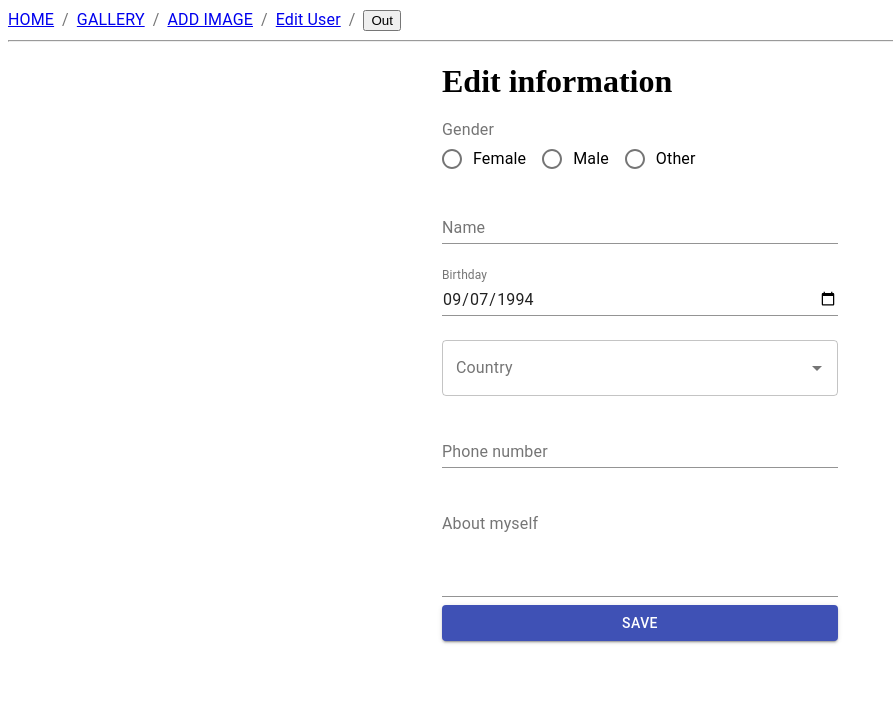
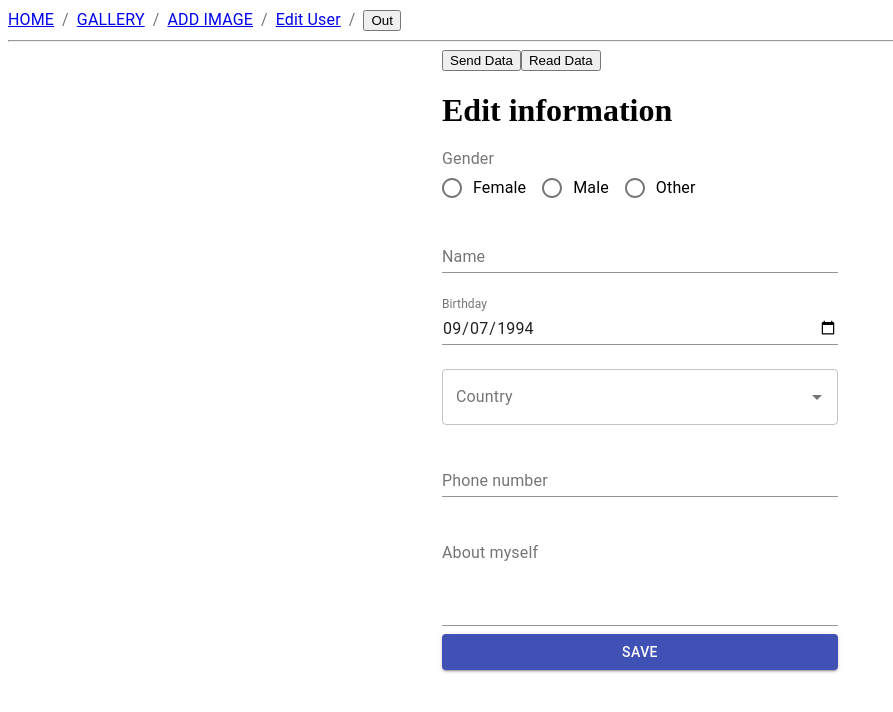
Before and after one commit to jathpr/gallery_fe09, a React (Create React App) app: page /editUser in a window 1280 px wide. Shown: the top 712 px of the page, without its empty margins (0-893 px from the left). Built offline with nearby package versions, Linux system fonts and the light colour scheme; no server answers.

Commit message:
add & read data

```diff
--- a/src/Components/UserInfoEdit.jsx
+++ b/src/Components/UserInfoEdit.jsx
@@ -13,6 +13,7 @@ import { createTheme } from "@material-ui/core/styles";
 import { Autocomplete } from "@material-ui/lab";
 import { useForm } from "react-hook-form";
 import countries from "../countryList";
+import { readData, sendData } from "../firestore";
 
 const theme = createTheme();
 
@@ -28,6 +29,8 @@ export const UserInfoEdit = () => {
   return (
     <ThemeProvider theme={theme}>
       <Container component="main" maxWidth="xs">
+        <button onClick={sendData}>Send Data</button>
+        <button onClick={readData}>Read Data</button>
         <h1>Edit information</h1>
         <FormControl onSubmit={handleSubmit(onSubmit)} fullWidth>
           <FormLabel>Gender</FormLabel>
--- /dev/null
+++ b/src/firestore.js
@@ -0,0 +1,39 @@
+import {
+  collection,
+  addDoc,
+  getFirestore,
+  setDoc,
+  doc,
+  getDocs,
+} from "firebase/firestore";
+import { app } from "./firebase";
+
+const db = getFirestore(app);
+
+export const sendData = async () => {
+  await setDoc(doc(db, "users", "new-city-id"), {
+    first: "Ada",
+    last: "Lovelace",
+    born: 1815,
+  });
+};
+
+export const readData = async () => {
+  const querySnapshot = await getDocs(collection(db, "users"));
+  querySnapshot.forEach((doc) => {
+    console.log(`${doc.id} => ${doc.data()}`);
+  });
+};
+
+/*export const sendData = async () => {
+  try {
+    const docRef = await addDoc(collection(db, "users"), {
+      first: "Ada",
+      last: "Lovelace",
+      born: 1815,
+    });
+    console.log("Document written with ID: ", docRef.id);
+  } catch (e) {
+    console.error("Error adding document: ", e);
+  }
+};*/
```
